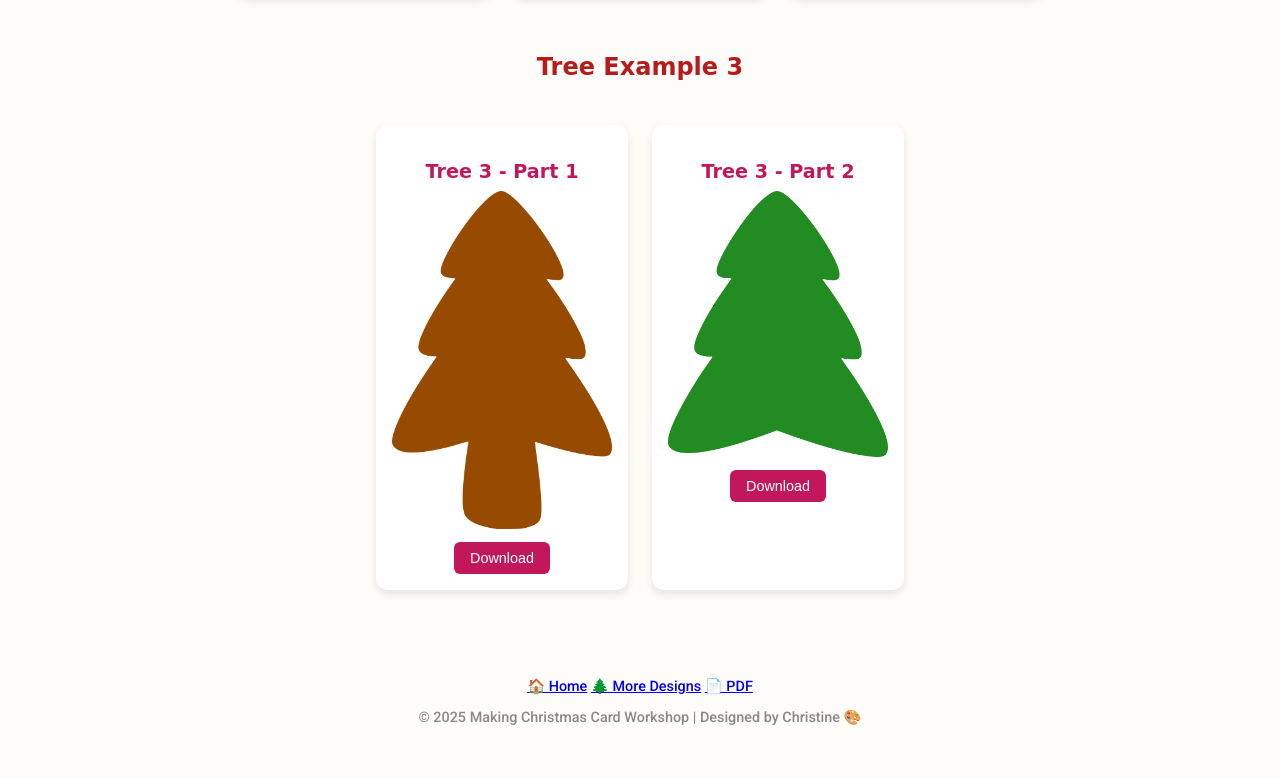
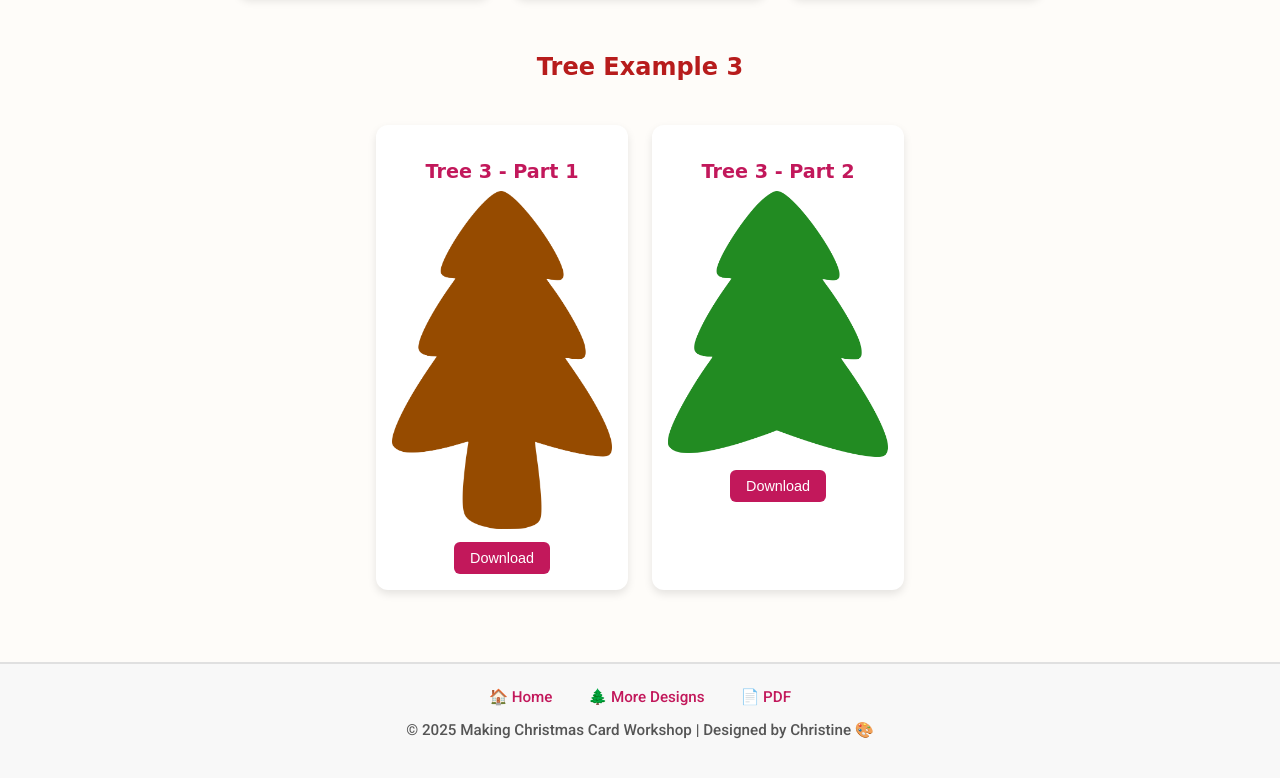
Before and after one commit to scriptfairy/cards, a plain HTML site: page xmas/index.html in a window 1280 px wide. Shown: the part 1274-2052 px from the top of the page. Before the commit the page ends 2031 px from the top, so only its background shows below. Drawn offline with Linux system fonts and the light colour scheme; a web font is replaced by a local one.

Commit message:
Enhance footer styles in index.html
Updated footer styles for improved appearance.

```diff
--- a/xmas/index.html
+++ b/xmas/index.html
@@ -76,9 +76,27 @@
     }
     footer {
       margin-top: 3rem;
-      padding: 1rem;
-      font-size: 0.9rem;
-      color: #888;
+      padding: 1.5rem;
+      background-color: #f8f8f8;
+      border-top: 2px solid #e0e0e0;
+      font-size: 0.95rem;
+      color: #555;
+      text-align: center;
+    }
+    .footer-links {
+      margin-bottom: 0.5rem;
+    }
+
+    .footer-links a {
+      color: #c2185b;
+      text-decoration: none;
+      margin: 0 1rem;
+      font-weight: 500;
+      transition: color 0.2s ease;
+    }
+
+    .footer-links a:hover {
+      color: #ad1457;
     }
   </style>
 </head>
```
